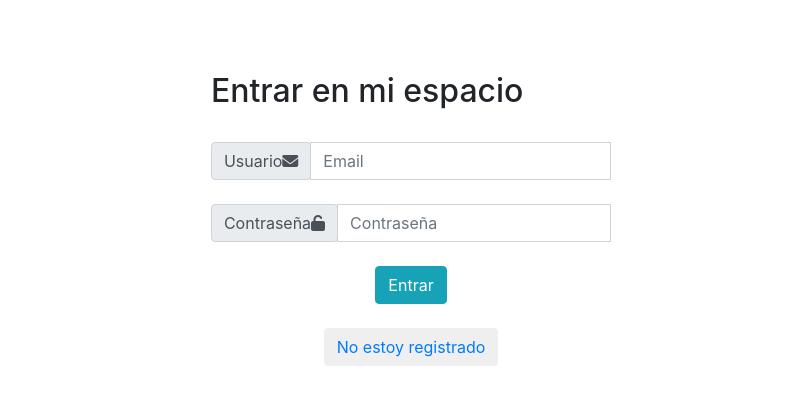
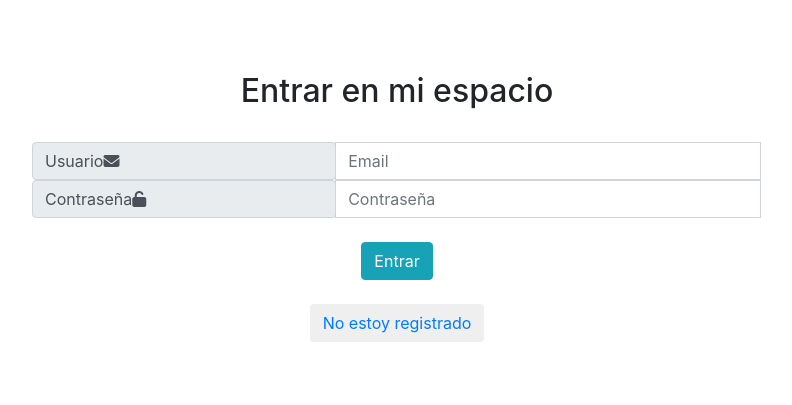
Before and after one commit to gianmarcosegura/BananaTube, a PHP site: page /pages/login-access.html in a window 1280 px wide. Shown: the top 405 px of the page, without its empty margins (229-1021 px from the left). Run offline with PHP 8.4, Linux system fonts and the light colour scheme; some libraries are stand-ins or nearby versions.

Commit message:
nuevos ficheros login-access.html y login.css

```diff
--- a/css/login.css
+++ b/css/login.css
@@ -1,4 +1,4 @@
-.container2{
+.container{
     margin:auto 3.5rem;
 }
 .login{
--- a/pages/login-access.html
+++ b/pages/login-access.html
@@ -12,18 +12,18 @@
     <br>
     <br>
     <br>
-    <div class="container2">
+    <div class="container">
       <div class="row login">
-      <form class="needs-validation" novalidate id="login" action="#" method="post" role="form"> <!-- añadido el role form --> <!--TODO: action -->
+      <form class="needs-validation col-8 .offset-4" novalidate id="login" action="#" method="post" role="form"> <!-- añadido el role form --> <!--TODO: action -->
         <div class="">
-        <h2>Entrar en mi espacio</h2>
+        <h2 class="text-center">Entrar en mi espacio</h2>
         </div>
         <br>
         <!--email-->
         <div class="input-group">
           <label for="email"></label>
-          <span class="input-group-text input-group-prepend">Usuario <br><i class="fa fa-envelope" aria-hidden="true"></i></span>
-          <input class="form-control" id="email" type="email" name="email" placeholder="Email" required value="">
+          <span class="input-group-text input-group-prepend col-xl-5 col-lg-6 col-md-6 col-sm-6">Usuario <br><i class="fa fa-envelope" aria-hidden="true"></i></span>
+          <input class="form-control col-xl-7 col-lg-6 col-md-6 col-sm-6" id="email" type="email" name="email" placeholder="Email" required value="">
           <div class="valid-feedback">
               <i class="fa fa-check" aria-hidden="true"></i>
               ¡Perfecto!
@@ -33,11 +33,11 @@
               Comprueba tu email.
           </div>
         </div>
-        <br>
+
         <!--contraseña-->
         <div class="input-group">
-          <span class="input-group-text input-group-prepend">Contraseña <br><i class="fa fa-unlock-alt" aria-hidden="true"></i></span>
-          <input class="form-control" type="password" name="password" placeholder="Contraseña" required value="">
+          <span class="input-group-text input-group-prepend col-xl-5 col-lg-6 col-md-6 col-sm-6">Contraseña <br><i class="fa fa-unlock-alt" aria-hidden="true"></i></span>
+          <input class="form-control col-xl-7 col-lg-6 col-md-6 col-sm-6" type="password" name="password" placeholder="Contraseña" required value="">
           <div class="valid-feedback">
               <i class="fa fa-check" aria-hidden="true"></i>
               ¡Perfecto!
```
